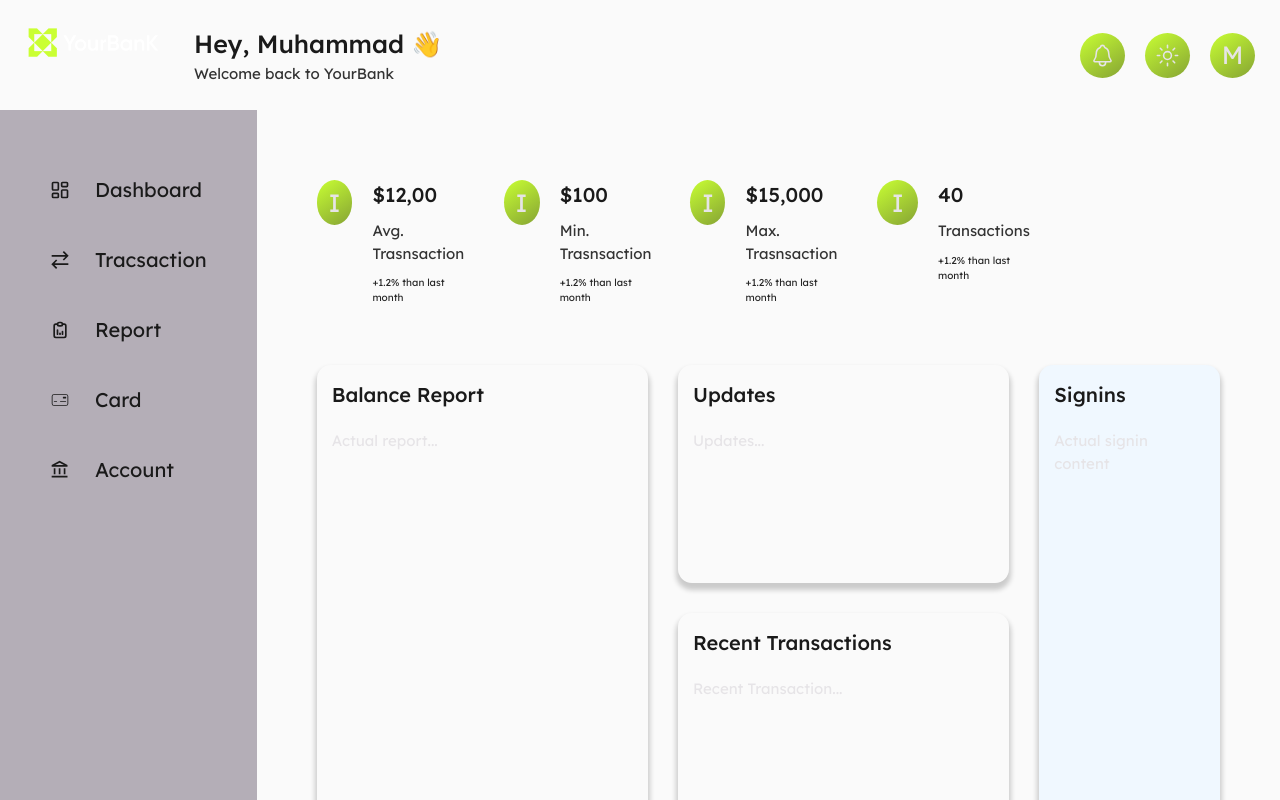
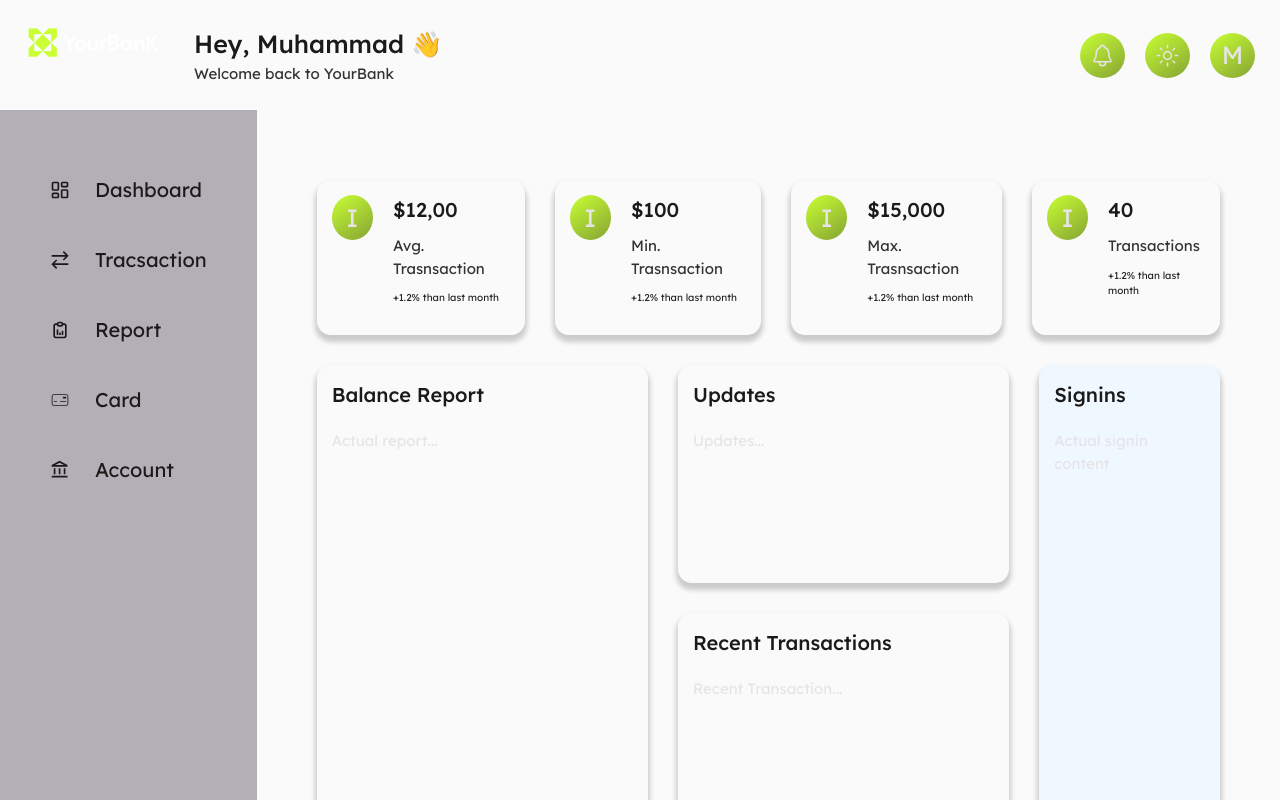
Before and after one commit to Muhammad0320/bank--f, a Next.js app: page /reports in a window 1280 px wide. Shown: the top 800 px of the page. Built offline with nearby package versions, Linux system fonts and the light colour scheme.

Commit message:
chore:  update style ts

```diff
--- a/src/app/(content)/reports/style.ts
+++ b/src/app/(content)/reports/style.ts
@@ -8,6 +8,7 @@ import { FlexContainer } from '../../../../components/UI/uiStyles';
 export const ReportContainer = styled(MainContainer)`
   display: grid;
 
+
   grid-template-columns: repeat(4, 1fr) 1.2fr;
 
   grid-template-rows: 1fr 3fr 1fr;
@@ -17,11 +18,16 @@ export const ReportContainer = styled(MainContainer)`
 
 export const FirstReportRow = styled(FlexContainer)`
   grid-row: 1/ 2;
-  grid-column: 1 / 5;
+  grid-column: 1 / -1;
 
   gap: inherit;
 
   & > * {
+    padding: ${() => ClampComponent(900, 1250, 1, 1.5)};
+
+    border-radius: ${() => ClampComponent(900, 1250, 1, 1.4)};
+
+    box-shadow: var(--box-shadow-light);
   }
 `;
 
```
